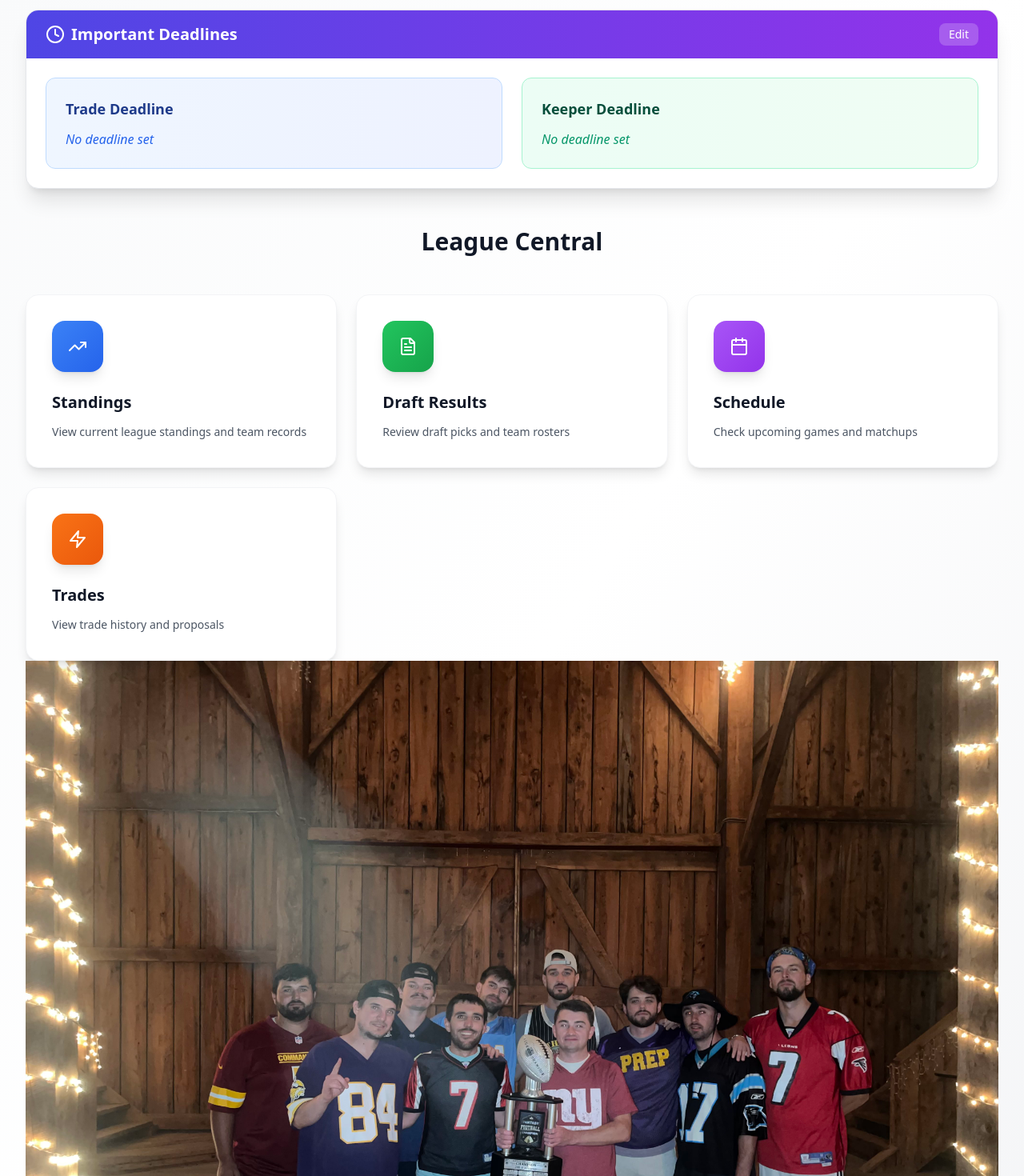
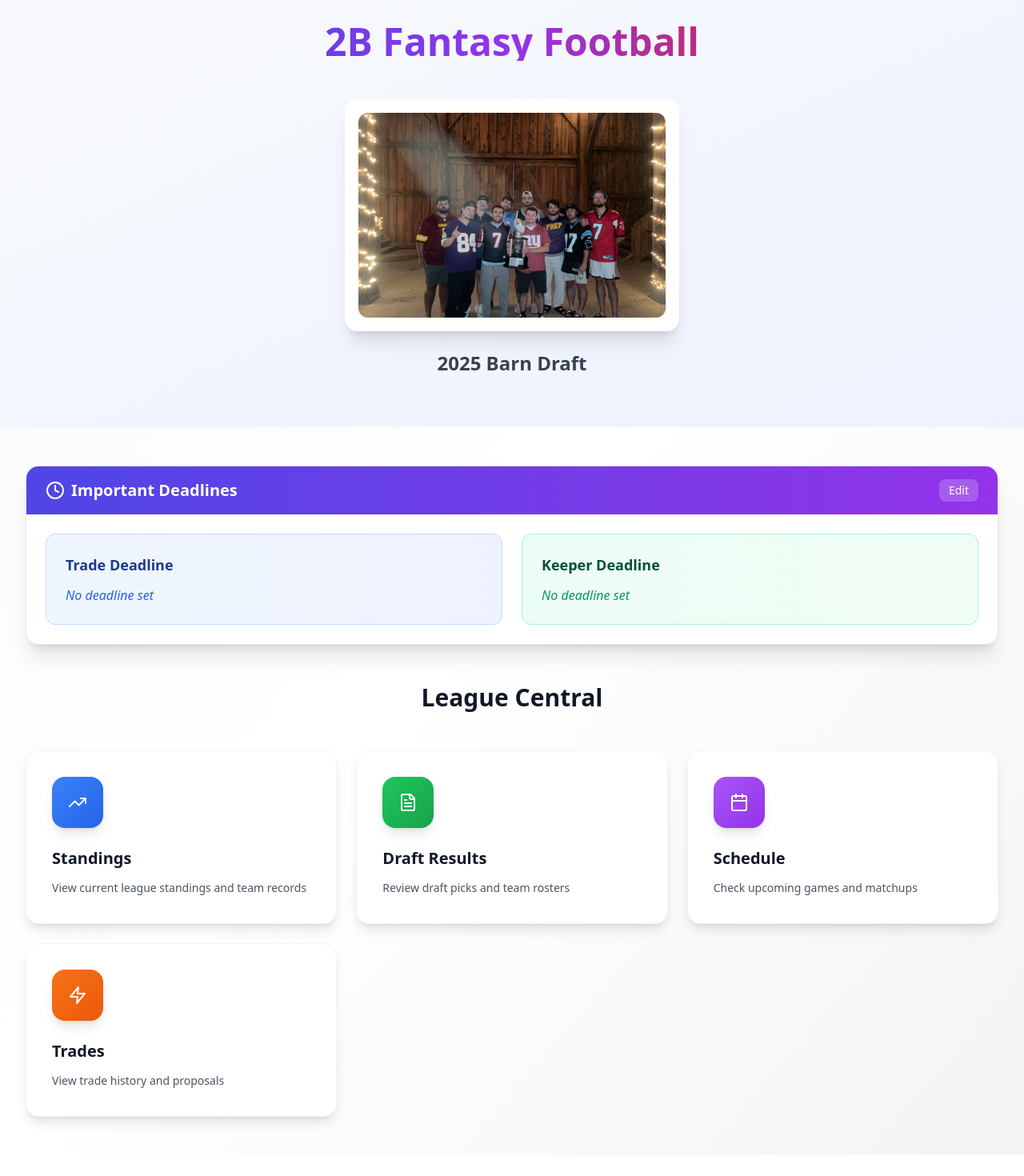
Before and after one commit to mikeyhaidinger/2Bfantasy, a React (Vite) app: page / in a window 1280 px wide. Shown: the part 100-1570 px from the top of the page at 80% size. After the commit the page ends 1544 px from the top, so only its background shows below. Built offline with nearby package versions, Linux system fonts and the light colour scheme; no server answers; the database is empty.

Commit message:
Create hero section with 2B Fantasy Football title and barn draft image

```diff
--- a/src/pages/Home.tsx
+++ b/src/pages/Home.tsx
@@ -113,6 +113,28 @@ const Home = () => {
 
   return (
     <div className="min-h-screen bg-gradient-to-br from-gray-50 via-white to-gray-100">
+      {/* Hero Section */}
+      <div className="bg-gradient-to-br from-slate-50 to-indigo-50 py-16">
+        <div className="max-w-4xl mx-auto px-4 sm:px-6 lg:px-8 text-center">
+          <h1 className="text-5xl font-bold bg-gradient-to-r from-indigo-600 via-purple-600 to-red-600 bg-clip-text text-transparent mb-12">
+            2B Fantasy Football
+          </h1>
+          <div className="flex justify-center mb-6">
+            <div className="bg-white rounded-2xl shadow-xl p-4 border border-white/50">
+              <img
+                src="/images/barn-draft.jpg"
+                alt="2B Fantasy Football Barn Draft"
+                className="w-96 h-64 object-cover rounded-xl"
+                onError={(e) => {
+                  e.currentTarget.src = 'https://images.pexels.com/photos/1260727/pexels-photo-1260727.jpeg?auto=compress&cs=tinysrgb&w=1260&h=750&dpr=1';
+                }}
+              />
+            </div>
+          </div>
+          <p className="text-2xl font-semibold text-gray-700">2025 Barn Draft</p>
+        </div>
+      </div>
+
       <div className="max-w-7xl mx-auto px-4 sm:px-6 lg:px-8 py-12">
         {/* Deadlines Section */}
         <div className="bg-white rounded-2xl shadow-xl mb-12 overflow-hidden border border-gray-200">
@@ -273,14 +295,6 @@ const Home = () => {
             );
           })}
         </div>
-        <img
-          src="/images/barn-draft.jpg"
-          alt="2B Fantasy Football Barn Draft"
-          className="w-full h-full object-cover"
-          onError={(e) => {
-            e.currentTarget.src = 'https://images.pexels.com/photos/1260727/pexels-photo-1260727.jpeg?auto=compress&cs=tinysrgb&w=1260&h=750&dpr=1';
-          }}
-        />
       </div>
     </div>
   );
```
